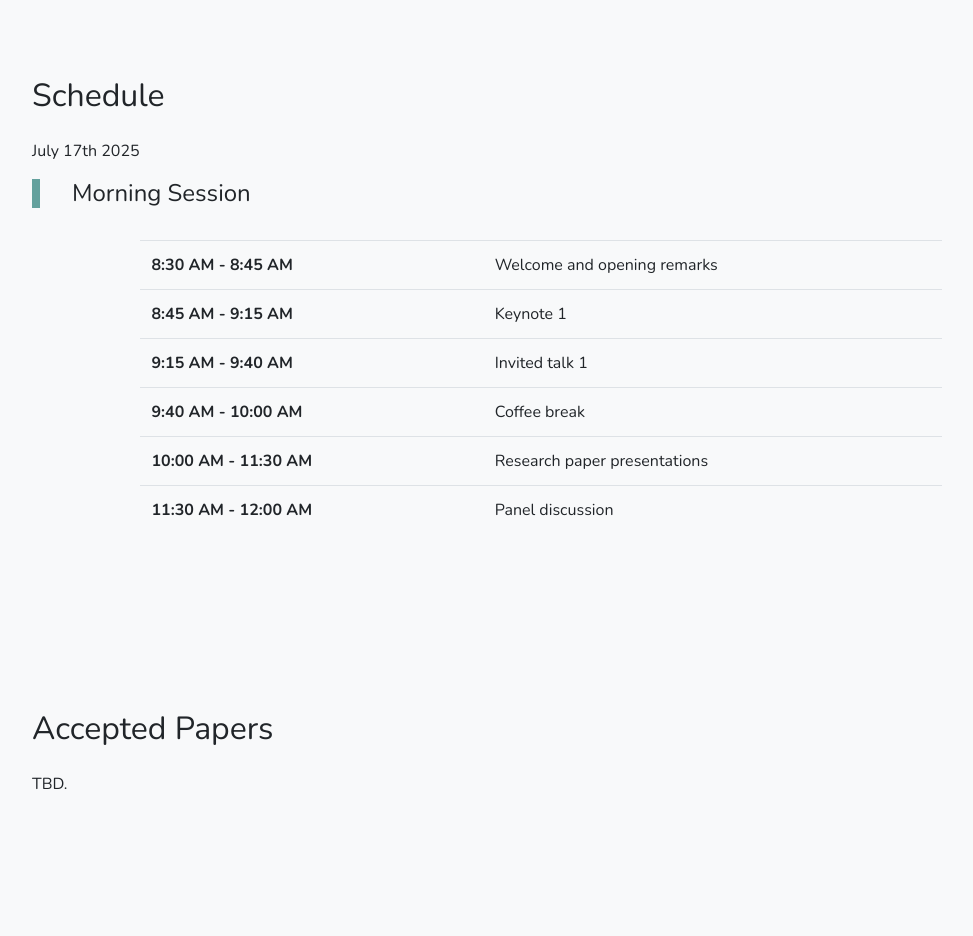
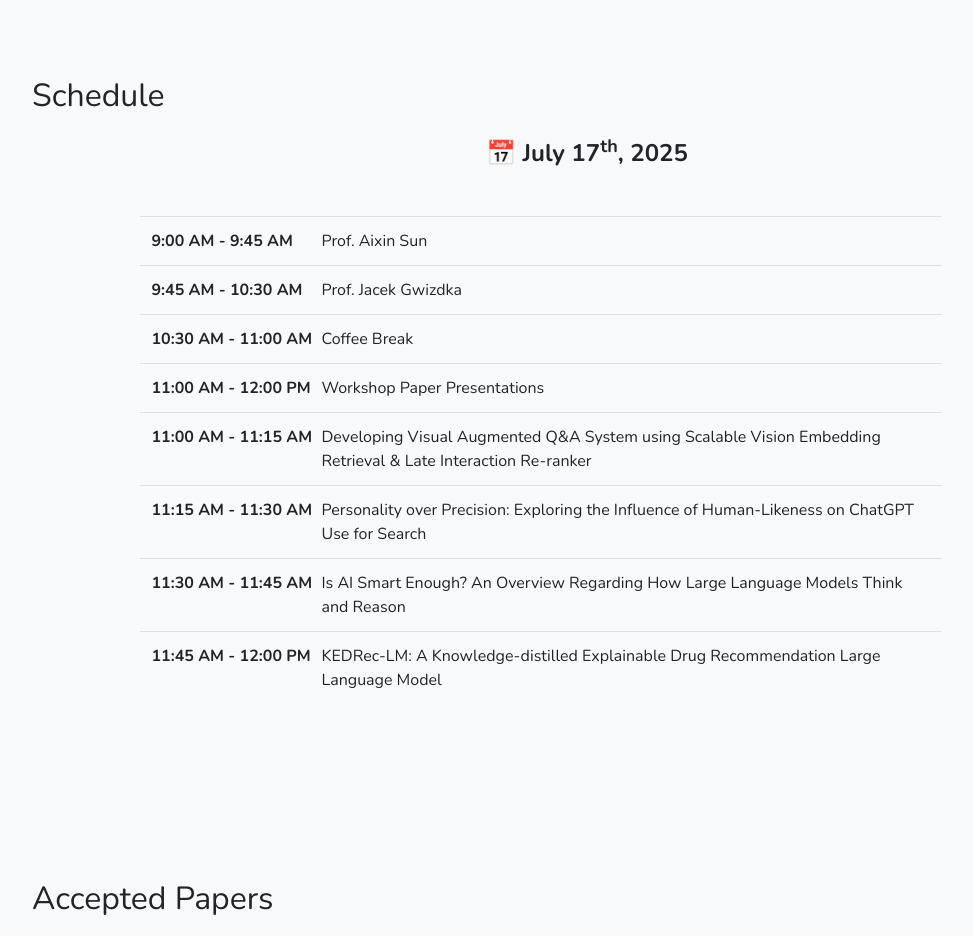
Before and after one commit to HelloZicky/nip-ir2025.github.io, a plain HTML site: page index.html in a window 1280 px wide. Shown: the part 2860-3796 px from the top of the page, without its empty margins (53-1026 px from the left). Drawn offline with nearby package versions, Linux system fonts and the light colour scheme.

Commit message:
Update index.html
update schedule

```diff
--- a/index.html
+++ b/index.html
@@ -419,17 +419,28 @@ Generative AI enables a significant shift from the traditional query- response m
 </section>
 
 <section id="schedule" class="projects-section bg-light">
+    <style>
+        #schedule table {
+            table-layout: fixed;
+            width: 100%;
+        }
+
+        #schedule table th {
+            width: 170px;
+            white-space: nowrap;
+        }
+
+        #schedule table td {
+            word-wrap: break-word;
+        }
+    </style>
+
     <div class="container text-lg-left">
         <h2 class="text-black mb-4">Schedule</h2>
     </div>
     <div class="container">
-        <p>July 17th 2025</p>
-<!--        We plan to organize a half-day workshop comprising four carefully curated sessions aimed at promoting knowledge sharing, skill development, and collaborative discussions. The workshop will kick off with three invited talks from leading researchers, offering valuable insights into the latest advancements in generative AI and information retrieval. The second session will feature the presentation of three high-quality research papers, selected through a rigorous review process, to showcase recent developments in the field. This will be followed by a hands-on tutorial session, where participants will gain practical insights and techniques, guided by experienced researchers specializing in LLMs and retrieval-augmented generation. The workshop will conclude with an interactive panel discussion, providing a platform for exchanging ideas and exploring the future directions of generative AI-driven information retrieval research.-->
-<!--        <br>-->
-<!--        <br>-->
-        <div class="featured-text text-center text-lg-left">
-            <h4>Morning Session</h4>
-        </div>
+<!--        <p>July 17th 2025</p>-->
+        <h4 class="text-center mb-4 mt-3" style="font-weight: bold; font-size: 1.5rem;">📅 July 17<sup>th</sup>, 2025</h4>
         <br>
         <div class="col-lg-9 offset-lg-1">
             <!-- Tab panes -->
@@ -439,97 +450,45 @@ Generative AI enables a significant shift from the traditional query- response m
                     <div class="table-responsive">
                         <table class="table">
                             <tbody>
-
-<!--                            <tr>-->
-<!--                                <th scope="row">8:15 AM - 8:45 AM</th>-->
-<!--                                <td> 3 Oral Presentations: 30 mins, each of which has 10 mins.</td>-->
-<!--                            </tr>-->
                             <tr>
-                                <th scope="row">8:30 AM - 8:45 AM</th>
-                                <td> Welcome and opening remarks </td>
-                            </tr>
-<!--                            • 08:30 - 08:45: Welcome and opening remarks -->
-<!--                            • 08:45 - 09:15: Keynote 1-->
-<!--                            • 09:15 - 09:40: Invited talk 1-->
-<!--                            • 09:40 - 10:00: Coffee break-->
-<!--                            • 10:00 - 11:30: Research paper presentations -->
-<!--                            • 11:30 - 12:00: Panel discussion-->
-                            <tr>
-                                <th scope="row">8:45 AM - 9:15 AM</th>
-                                <td> Keynote 1</td>
+                                <th scope="row">9:00 AM - 9:45 AM</th>
+                                <td>Prof. Aixin Sun</td>
                             </tr>
                             <tr>
-                                <th scope="row">9:15 AM - 9:40 AM</th>
-                                <td> Invited talk 1</td>
+                                <th scope="row">9:45 AM - 10:30 AM</th>
+                                <td>Prof. Jacek Gwizdka</td>
                             </tr>
                             <tr>
-                                <th scope="row">9:40 AM - 10:00 AM</th>
-                                <td> Coffee break</td>
+                                <th scope="row">10:30 AM - 11:00 AM</th>
+                                <td>Coffee Break</td>
                             </tr>
                             <tr>
-                                <th scope="row">10:00 AM - 11:30 AM</th>
-                                <td> Research paper presentations </td>
+                                <th scope="row">11:00 AM - 12:00 PM</th>
+                                <td>Workshop Paper Presentations</td>
                             </tr>
                             <tr>
-                                <th scope="row">11:30 AM - 12:00 AM</th>
-                                <td> Panel discussion </td>
+                                <th scope="row">11:00 AM - 11:15 AM</th>
+                                <td>Developing Visual Augmented Q&amp;A System using Scalable Vision Embedding Retrieval &amp; Late Interaction Re-ranker</td>
                             </tr>
-<!--                            <tr>-->
-<!--                                <th scope="row">11:00 AM - 12:00 AM</th>-->
-<!--                                <td>Poster Presentations and Networking.</td>-->
-<!--                            </tr>-->
+                            <tr>
+                                <th scope="row">11:15 AM - 11:30 AM</th>
+                                <td>Personality over Precision: Exploring the Influence of Human-Likeness on ChatGPT Use for Search</td>
+                            </tr>
+                            <tr>
+                                <th scope="row">11:30 AM - 11:45 AM</th>
+                                <td>Is AI Smart Enough? An Overview Regarding How Large Language Models Think and Reason</td>
+                            </tr>
+                            <tr>
+                                <th scope="row">11:45 AM - 12:00 PM</th>
+                                <td>KEDRec-LM: A Knowledge-distilled Explainable Drug Recommendation Large Language Model</td>
+                            </tr>
+
                             </tbody>
                         </table>
                     </div>
                 </div>
             </div>
         </div>
-<!--        <div class="featured-text text-center text-lg-left">-->
-<!--            <h4>Afternoon Session</h4>-->
-<!--        </div>-->
-<!--        <br>-->
-<!--        <div class="col-lg-9 offset-lg-1">-->
-<!--            &lt;!&ndash; Tab panes &ndash;&gt;-->
-<!--            <div class="tab-content">-->
-<!--                &lt;!&ndash; Workshop &ndash;&gt;-->
-<!--                <div class="tab-pane fade show active" role="tabpanel" aria-labelledby="workshop-tab">-->
-<!--                    <div class="table-responsive">-->
-<!--                        <table class="table">-->
-<!--                            <tbody>-->
-<!--                            <tr>-->
-<!--                                <th scope="row">2:00 PM - 2:30 PM</th>-->
-<!--                                <td> 3 Oral Presentations: 30 mins, each of which has 10 mins.</td>-->
-<!--                            </tr>-->
-<!--                            <tr>-->
-<!--                                <th scope="row">2:30 PM - 3:00 PM</th>-->
-<!--                                <td> Invited Talk 5: TBD</td>-->
-<!--                            </tr>-->
-<!--                            <tr>-->
-<!--                                <th scope="row">3:00 PM - 3:30 PM</th>-->
-<!--                                <td> Invited Talk 6: TBD</td>-->
-<!--                            </tr>-->
-<!--                            <tr>-->
-<!--                                <th scope="row">3:30 PM - 4:00 PM</th>-->
-<!--                                <td> Invited Talk 7: TBD</td>-->
-<!--                            </tr>-->
-<!--                            <tr>-->
-<!--                                <th scope="row">4:00 PM - 4:20 PM</th>-->
-<!--                                <td>Coffee Break</td>-->
-<!--                            </tr>-->
-<!--                            <tr>-->
-<!--                                <th scope="row">4:20 PM - 5:20 PM</th>-->
-<!--                                <td>Poster Presentations and Networking.</td>-->
-<!--                            </tr>-->
-<!--                            <tr>-->
-<!--                                <th scope="row">5:20 PM - 5:30 PM</th>-->
-<!--                                <td>Conclusion</td>-->
-<!--                            </tr>-->
-<!--                            </tbody>-->
-<!--                        </table>-->
-<!--                    </div>-->
-<!--                </div>-->
-<!--            </div>-->
-<!--        </div>-->
     </div>
 </section>
 
```
